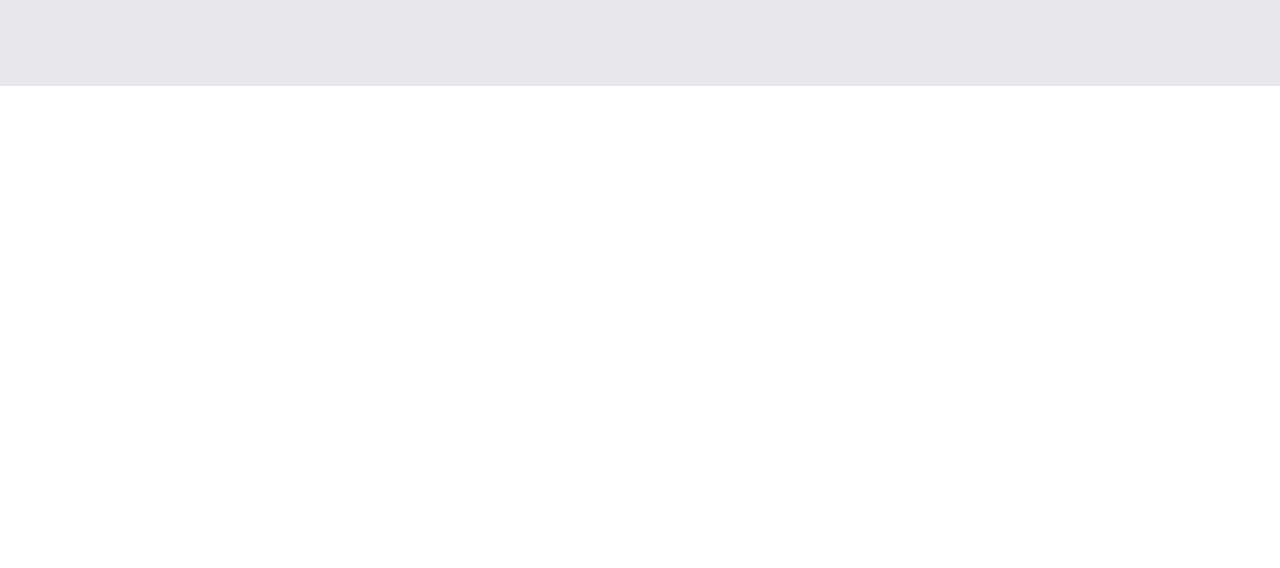
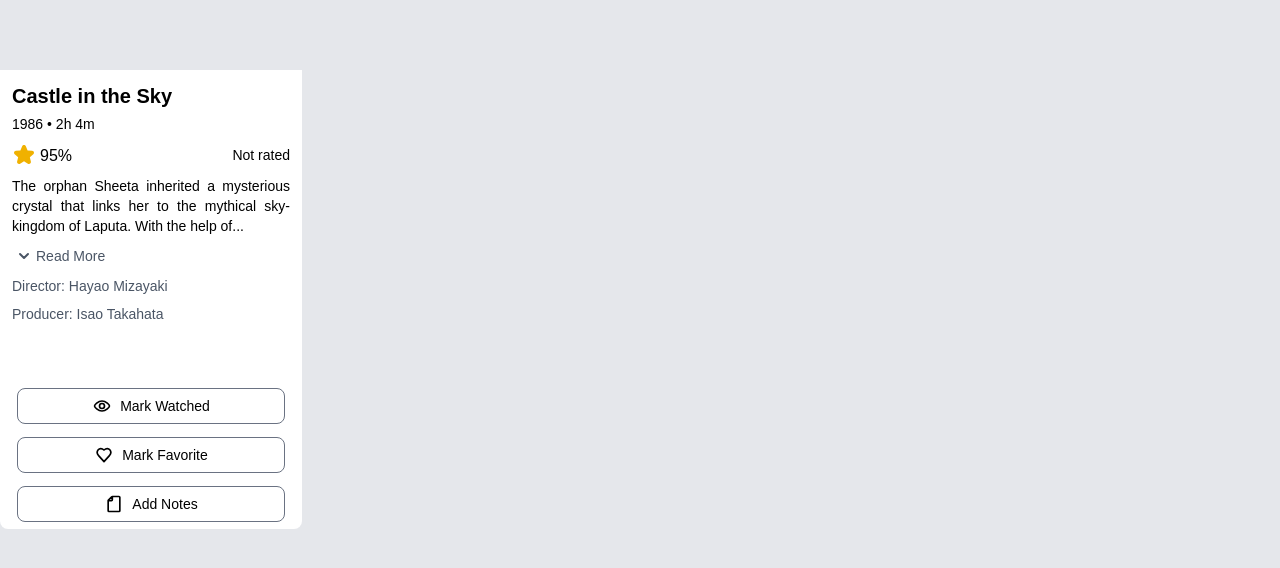
Before and after one commit to KINGvicttor/studiosGhibli-api, a Next.js app: page / in a window 1280 px wide. Shown: the part 714-1282 px from the top of the page. Before the commit the page ends 800 px from the top, so only its background shows below. Built offline with nearby package versions, Linux system fonts and the light colour scheme.

Commit message:
card frontend concluido

```diff
--- a/src/app/page.tsx
+++ b/src/app/page.tsx
@@ -2,12 +2,14 @@
 
 import { Filter } from "@/components/Filter";
 import { Header } from "@/components/Header";
+import { MovieList } from "@/components/MovieList";
 
 const Page = () => {
   return(
-    <div className="w-screen h-screen bg-gray-200 text-black">
+    <div className="bg-gray-200 text-black">
       <Header/>
       <Filter/>
+      <MovieList/>
     </div>
   )
 }
--- a/src/components/Filter.tsx
+++ b/src/components/Filter.tsx
@@ -1,6 +1,6 @@
 export const Filter = () => {
     return (
-        <section className="w-screen">
+        <section>
             <div className="container mx-auto flex flex-col">
 
 {/* Input de pesquisa*/}
--- a/src/components/Header.tsx
+++ b/src/components/Header.tsx
@@ -1,6 +1,6 @@
 export const Header = () => {
     return(
-        <header className="w-screen h-[150px] border-t-4 border-amber-300">
+        <header className="h-[150px] border-t-4 border-amber-300">
             <div className="container mx-auto h-[150px] flex flex-col justify-center items-center text-center">
                 <h1 className="text-5xl font-bold">Studio Ghibli Collection</h1>
                 <p className="text-md text-gray-600 mt-4">Explore the magical world of Studio Ghibli films. Mark your favorites and keep track of what <br /> you've watched.</p>
--- /dev/null
+++ b/src/components/MovieList.tsx
@@ -0,0 +1,70 @@
+export const MovieList = () => {
+    return (
+        <section className="mt-10">
+            <div className="container mx-auto h-[1782px]">
+                <div className="w-[302px] h-[911px] rounded-lg">
+
+                    {/* Card image */}
+                    <div className="w-full h-[450px]">
+                        <img
+                            className="rounded-t-lg"
+                            src="https://image.tmdb.org/t/p/w600_and_h900_bestv2/npOnzAbLh6VOIu3naU5QaEcTepo.jpg" />
+                    </div>
+
+                    {/* Card Content */}
+                    <div className="w-full h-[311px] px-3 py-3 bg-white">
+                        <h1 className="text-xl font-bold">Castle in the Sky</h1>
+                        <p className="text-sm mt-1">1986 <span>•</span> 2h 4m</p>
+                        <div className="flex justify-between items-center mt-2">
+                            <div className="flex">
+                                <svg className="w-6 h-6 text-yellow-500 fill-yellow-500" aria-hidden="true" xmlns="http://www.w3.org/2000/svg" width="24" height="24" fill="currentColor" viewBox="0 0 24 24">
+                                    <path d="M13.849 4.22c-.684-1.626-3.014-1.626-3.698 0L8.397 8.387l-4.552.361c-1.775.14-2.495 2.331-1.142 3.477l3.468 2.937-1.06 4.392c-.413 1.713 1.472 3.067 2.992 2.149L12 19.35l3.897 2.354c1.52.918 3.405-.436 2.992-2.15l-1.06-4.39 3.468-2.938c1.353-1.146.633-3.336-1.142-3.477l-4.552-.36-1.754-4.17Z" />
+                                </svg>
+                                <p className="ml-1 mt-0.5">95%</p>
+                            </div>
+                            <div>
+                                <p className="text-sm">Not rated</p>
+                            </div>
+                        </div>
+                        <div className="w-full text-justify mt-2">
+                            <p className="text-sm">The orphan Sheeta inherited a mysterious crystal that links her to the mythical sky-kingdom of Laputa. With the help of...</p>
+                            <button className="flex items-center text-sm text-gray-600 rounded-lg mt-2 hover:bg-gray-200">
+                                <svg className="w-6 h-6 text-gray-600" aria-hidden="true" xmlns="http://www.w3.org/2000/svg" width="24" height="24" fill="none" viewBox="0 0 24 24">
+                                    <path stroke="currentColor" strokeLinecap="round" strokeLinejoin="round" strokeWidth="2" d="m8 10 4 4 4-4" />
+                                </svg>
+                                Read More
+                            </button>
+                        </div>
+                        <div>
+                            <p className="text-sm mt-2 text-gray-600">Director: Hayao Mizayaki</p>
+                            <p className="text-sm mt-2 text-gray-600">Producer: Isao Takahata</p>
+                        </div>
+                    </div>
+
+                    {/* Card Actions */}
+                    <div className="w-full h-[148px] flex flex-col justify-around items-center bg-white rounded-b-lg">
+                        <div className="flex justify-center items-center w-[268px] h-[36px] border border-gray-500 rounded-lg cursor-pointer hover:bg-gray-200">
+                            <svg className="w-5 h-5 text-black" aria-hidden="true" xmlns="http://www.w3.org/2000/svg" width="24" height="24" fill="none" viewBox="0 0 24 24">
+                                <path stroke="currentColor" strokeWidth="2" d="M21 12c0 1.2-4.03 6-9 6s-9-4.8-9-6c0-1.2 4.03-6 9-6s9 4.8 9 6Z" />
+                                <path stroke="currentColor" strokeWidth="2" d="M15 12a3 3 0 1 1-6 0 3 3 0 0 1 6 0Z" />
+                            </svg>
+                            <p className="text-sm ml-2">Mark Watched</p>
+                        </div>
+                        <div className="flex justify-center items-center w-[268px] h-[36px] border border-gray-500 rounded-lg cursor-pointer hover:bg-gray-200">
+                            <svg className="w-5 h-5 text-black" aria-hidden="true" xmlns="http://www.w3.org/2000/svg" width="24" height="24" fill="none" viewBox="0 0 24 24">
+                                <path stroke="currentColor" strokeLinecap="round" strokeLinejoin="round" strokeWidth="2" d="M12.01 6.001C6.5 1 1 8 5.782 13.001L12.011 20l6.23-7C23 8 17.5 1 12.01 6.002Z" />
+                            </svg>
+                            <p className="text-sm ml-2">Mark Favorite</p>
+                        </div>
+                        <div className="flex justify-center items-center w-[268px] h-[36px] border border-gray-500 rounded-lg cursor-pointer hover:bg-gray-200">
+                            <svg className="w-5 h-5 text-black" aria-hidden="true" xmlns="http://www.w3.org/2000/svg" width="24" height="24" fill="none" viewBox="0 0 24 24">
+                                <path stroke="currentColor" strokeLinejoin="round" strokeWidth="2" d="M10 3v4a1 1 0 0 1-1 1H5m14-4v16a1 1 0 0 1-1 1H6a1 1 0 0 1-1-1V7.914a1 1 0 0 1 .293-.707l3.914-3.914A1 1 0 0 1 9.914 3H18a1 1 0 0 1 1 1Z" />
+                            </svg>
+                            <p className="text-sm ml-2">Add Notes</p>
+                        </div>
+                    </div>
+                </div>
+            </div>
+        </section>
+    )
+}
```
